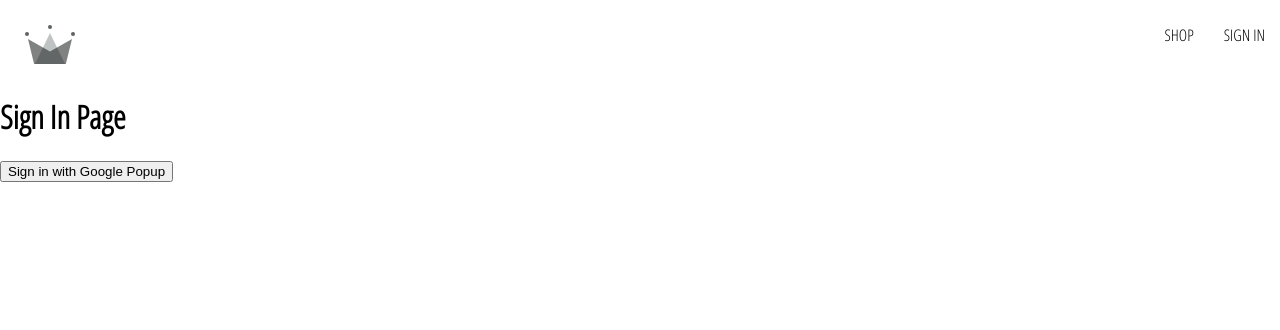
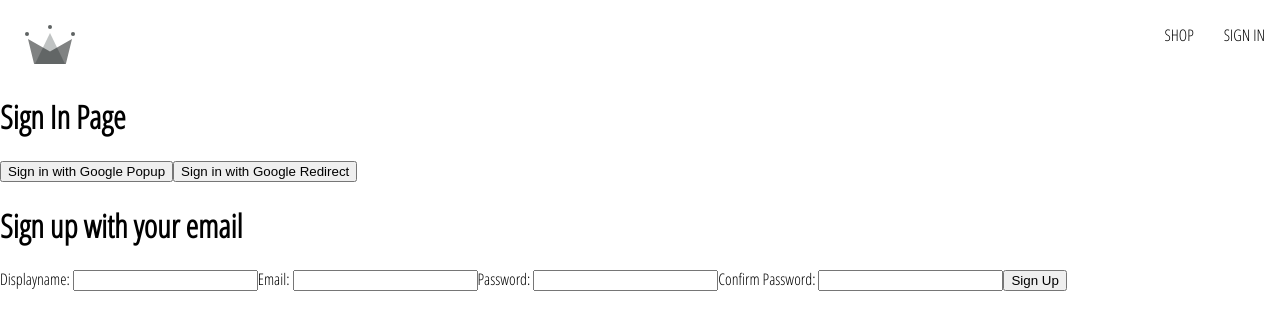
Before and after one commit to maricelmb/E-Commerce, a React (Create React App) app: page /sign-in in a window 1280 px wide. Shown: the top 330 px of the page. Built offline with nearby package versions, Linux system fonts and the light colour scheme.

Commit message:
L96_Creation of sign up form ui

```diff
--- /dev/null
+++ b/src/components/sign-up-form/sign-up-form.component.jsx
@@ -0,0 +1,68 @@
+import { useState } from "react";
+
+const defaultFormFields = {
+  displayName: "",
+  email: "",
+  password: "",
+  confirmPassword: ""
+};
+
+const SignUpForm = () => {
+  const [formFields, setFormFields] = useState(defaultFormFields);
+  const { displayName, email, password, confirmPassword } = formFields;
+
+  console.log(formFields);
+
+  const handleChange = (event) => {
+    const { name, value } = event.target;
+
+    setFormFields({ ...formFields, [name]: value });
+  };
+
+  return (
+    <div>
+      <h1>Sign up with your email</h1>
+      <form onSubmit={() => {}}>
+        <label>Displayname: </label>
+        <input
+          type="text"
+          required
+          onChange={handleChange}
+          name="displayName"
+          value={displayName}
+        ></input>
+
+        <label>Email: </label>
+        <input
+          type="email"
+          required
+          onChange={handleChange}
+          name="email"
+          value={email}
+        ></input>
+
+        <label>Password: </label>
+        <input
+          type="password"
+          required
+          onChange={handleChange}
+          name="password"
+          value={password}
+        ></input>
+
+        <label>Confirm Password: </label>
+        <input
+          type="password"
+          required
+          onChange={handleChange}
+          name="confirmPassword"
+          value={confirmPassword}
+        ></input>
+
+        <button type="submit">Sign Up</button>
+      </form>
+    </div>
+  );
+};
+
+export default SignUpForm;
--- a/src/routes/sign-in/sign-in.component.jsx
+++ b/src/routes/sign-in/sign-in.component.jsx
@@ -1,19 +1,45 @@
+import { useEffect } from "react";
+import { getRedirectResult } from "firebase/auth";
+
 import {
+  auth,
   signInWithGooglePopup,
+  signInWithGoogleRedirect,
   createUserDocumentFromAuth,
 } from "../../utils/firebase/firebase.utils";
 
+import SignUpForm from "../../components/sign-up-form/sign-up-form.component";
+
 const SignIn = () => {
+  //run this when the component mounts for the first time
+  useEffect(async () => {
+    const response = await getRedirectResult(auth);
+    console.log(response);
+
+    if (response) {
+      const userDocRef = await createUserDocumentFromAuth(response.user);
+    }
+  }, []);
+
   const logGoogleUser = async () => {
     const { user } = await signInWithGooglePopup();
     //console.log(response);
     const userDocRef = await createUserDocumentFromAuth(user);
   };
 
+  // const logGoogleRedirectUser = async () => {
+  //   const { user } = await signInWithGoogleRedirect();
+  //   console.log ({user});
+  // };
+
   return (
     <div>
       <h1>Sign In Page</h1>
       <button onClick={logGoogleUser}>Sign in with Google Popup</button>
+      <button onClick={signInWithGoogleRedirect}>
+        Sign in with Google Redirect
+      </button>
+      <SignUpForm />
     </div>
   );
 };
--- a/src/utils/firebase/firebase.utils.js
+++ b/src/utils/firebase/firebase.utils.js
@@ -25,13 +25,16 @@
 // Initialize Firebase
 const firebaseApp = initializeApp(firebaseConfig);
 
-const provider = new GoogleAuthProvider();
-provider.setCustomParameters({
+const googleProvider = new GoogleAuthProvider();
+googleProvider.setCustomParameters({
   prompt: "select_account",
 });
 
 export const auth = getAuth();
-export const signInWithGooglePopup = () => signInWithPopup(auth, provider);
+export const signInWithGooglePopup = () =>
+  signInWithPopup(auth, googleProvider);
+export const signInWithGoogleRedirect = () =>
+  signInWithRedirect(auth, googleProvider);
 
 export const db = getFirestore();
 
```
